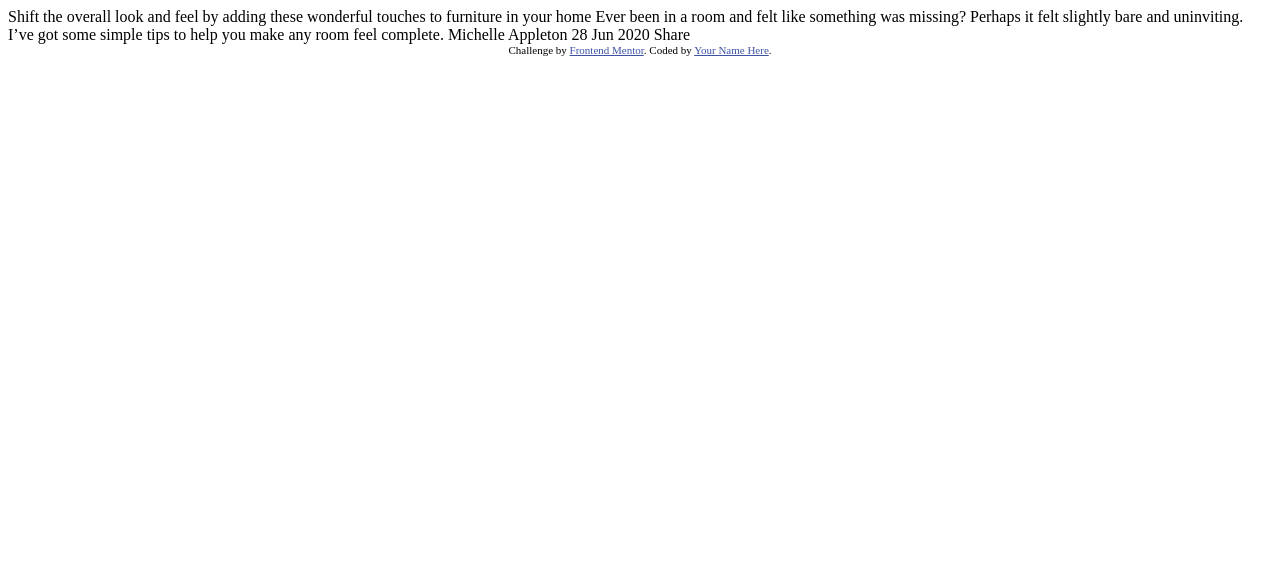
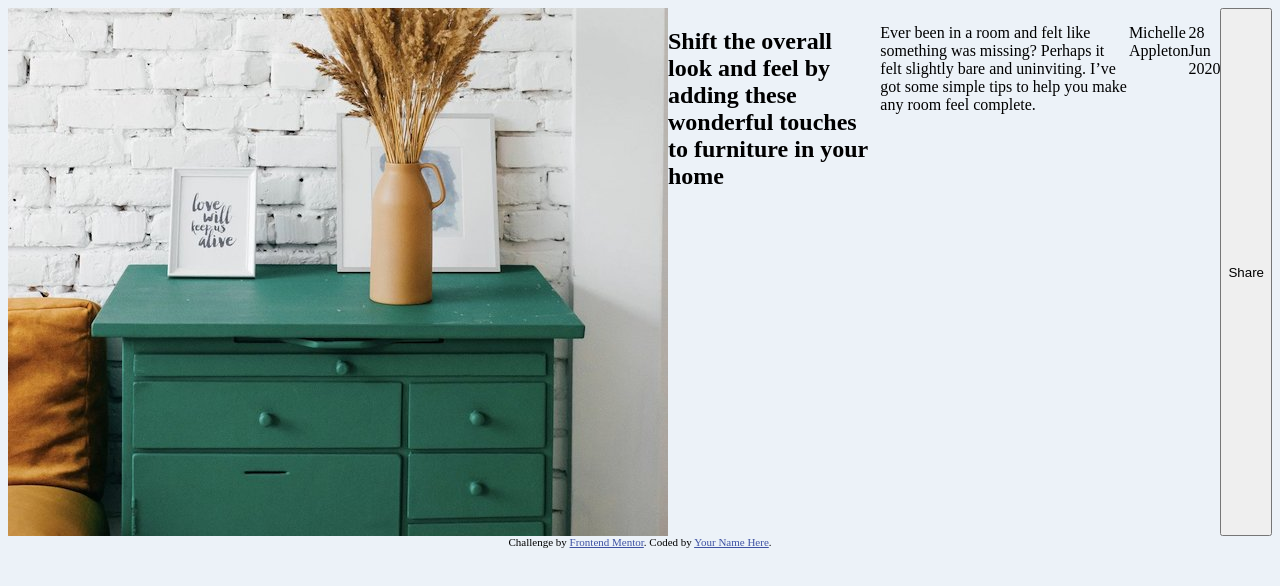
Before and after one commit to wojak2205/article-preview-component-master, a plain HTML site: page index.html in a window 1280 px wide. Drawn offline with Linux system fonts and the light colour scheme.

Commit message:
adding style CSS and make a HTML

```diff
--- /dev/null
+++ b/CSS/main.scss
@@ -0,0 +1,12 @@
+$VeryDarkGrayishBlue: hsl(217, 19%, 35%);
+$DesaturatedDarkBlue: hsl(214, 17%, 51%);
+$GrayishBlue: hsl(212, 23%, 69%);
+$LightGrayishBlue: hsl(210, 46%, 95%);
+
+body {
+    background-color: $LightGrayishBlue;
+}
+
+.preview {
+    display: flex;
+}
--- a/index.html
+++ b/index.html
@@ -5,6 +5,7 @@
   <meta name="viewport" content="width=device-width, initial-scale=1.0"> <!-- displays site properly based on user's device -->
 
   <link rel="icon" type="image/png" sizes="32x32" href="./images/favicon-32x32.png">
+  <link rel="stylesheet" href="/CSS/main.css">
 
   <title>Frontend Mentor | Article preview component</title>
 
@@ -15,18 +16,21 @@
   </style>
 </head>
 <body>
+<article class="preview">
+  <img src="/images/drawers.jpg" alt="drawers">
+  <h2 class="preview__title">Shift the overall look and feel by adding these wonderful
+  touches to furniture in your home</h2>
 
-  Shift the overall look and feel by adding these wonderful
-  touches to furniture in your home
+  <p class="preview__">Ever been in a room and felt like something was missing? Perhaps
+  it felt slightly bare and uninviting. I’ve got some simple tips
+  to help you make any room feel complete.</p>
 
-  Ever been in a room and felt like something was missing? Perhaps
-  it felt slightly bare and uninviting. I’ve got some simple tips
-  to help you make any room feel complete.
+  <p class="preview__autor">Michelle Appleton</p>
+  <p class="preview__date">28 Jun 2020</p>
 
-  Michelle Appleton
-  28 Jun 2020
+  <button>Share</button>
+  </article>
 
-  Share
 
   <div class="attribution">
     Challenge by <a href="https://www.frontendmentor.io?ref=challenge" target="_blank">Frontend Mentor</a>.
```
Also changed, not shown: CSS/main.css (added), 1 other file.
